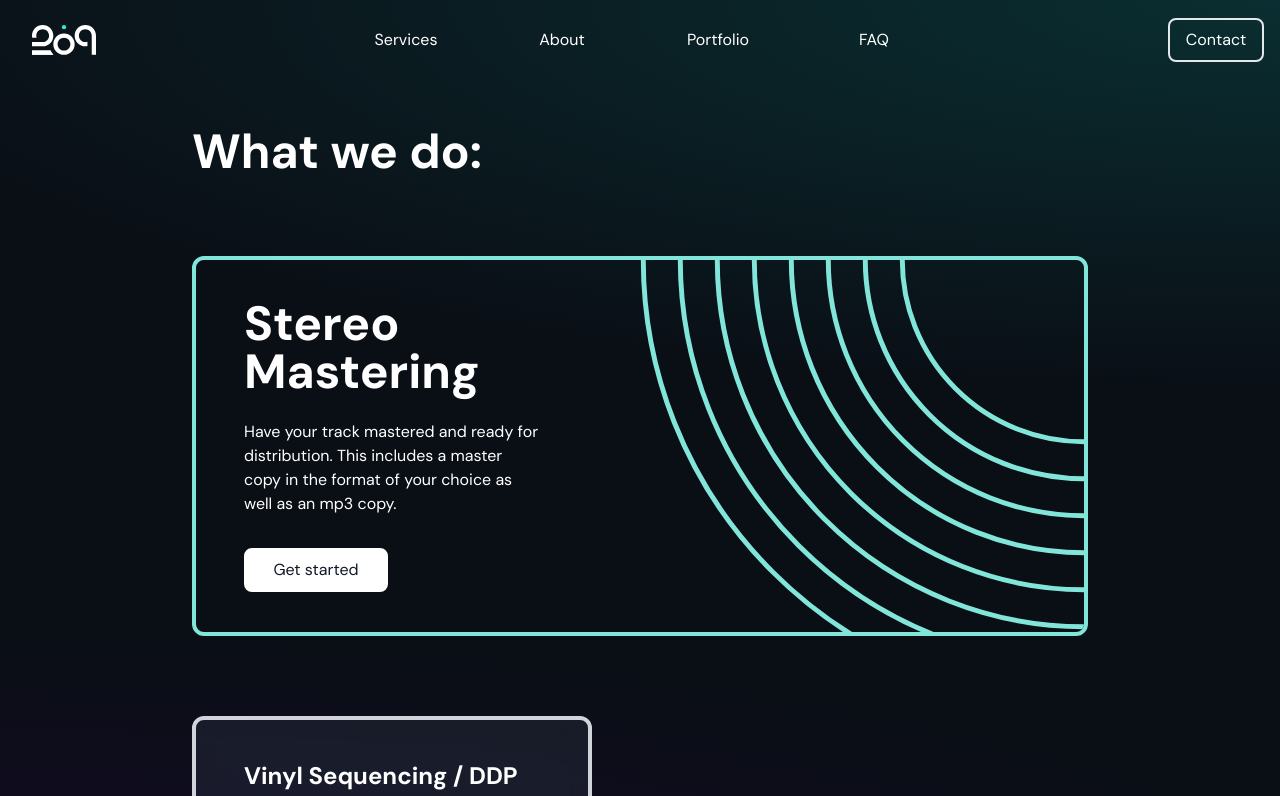
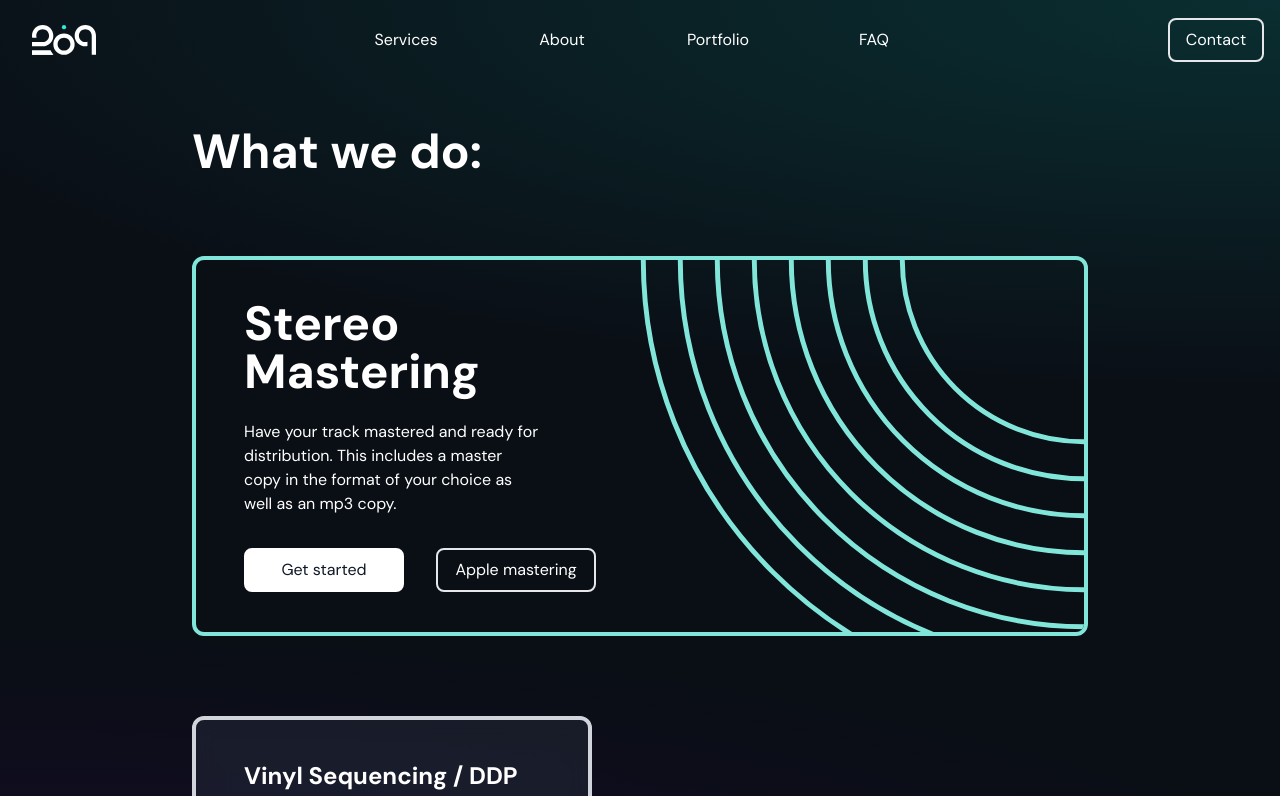
Before and after one commit to RobertJewell/two-zero-nine, a Next.js app: page /services in a window 1280 px wide. Shown: the top 796 px of the page. Built offline with nearby package versions, Linux system fonts and the light colour scheme.

Commit message:
add apple mastering secondary button

```diff
--- a/components/ProductFeatured.js
+++ b/components/ProductFeatured.js
@@ -14,12 +14,21 @@ export default function ProductFeatured({ title, description }) {
 				<div className="sm:w-1/2">
 					<h2 className="w-1/2 text-4xl font-bold sm:text-5xl">{title}</h2>
 					<p className="w-3/4 mt-6 leading-6">{description}</p>
+				</div>
+				<div className="flex flex-col sm:flex-row">
 					<Button
 						text="Get started"
 						type="primary"
-						width="w-36"
+						width="w-40"
 						link="/"
 						margin="mt-8"
+					></Button>
+					<Button
+						text="Apple mastering"
+						type="secondary"
+						width="w-40"
+						link="#apple_digital-masters"
+						margin="mt-4 sm:ml-8 sm:mt-8"
 					></Button>
 				</div>
 			</div>
```
